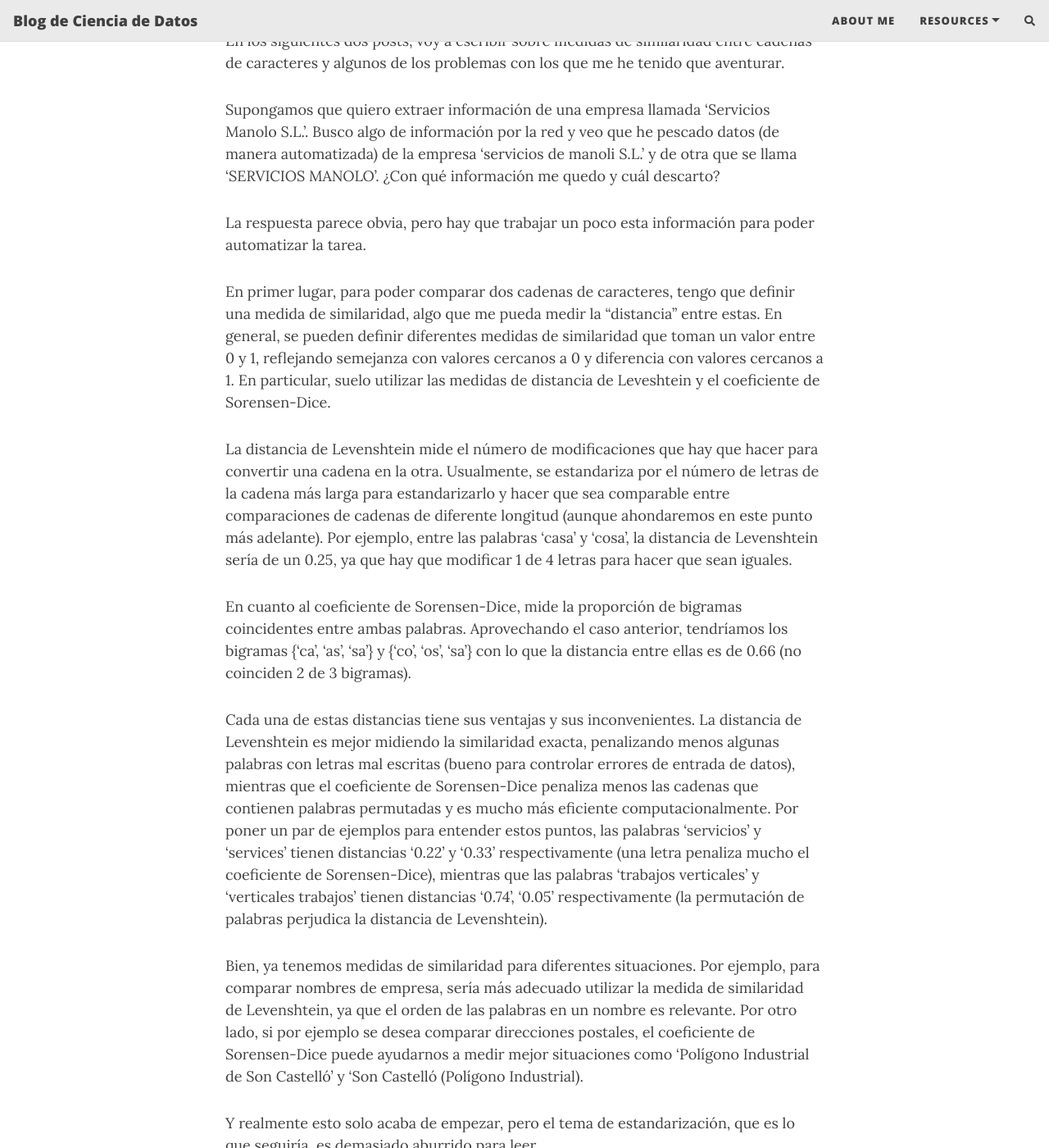
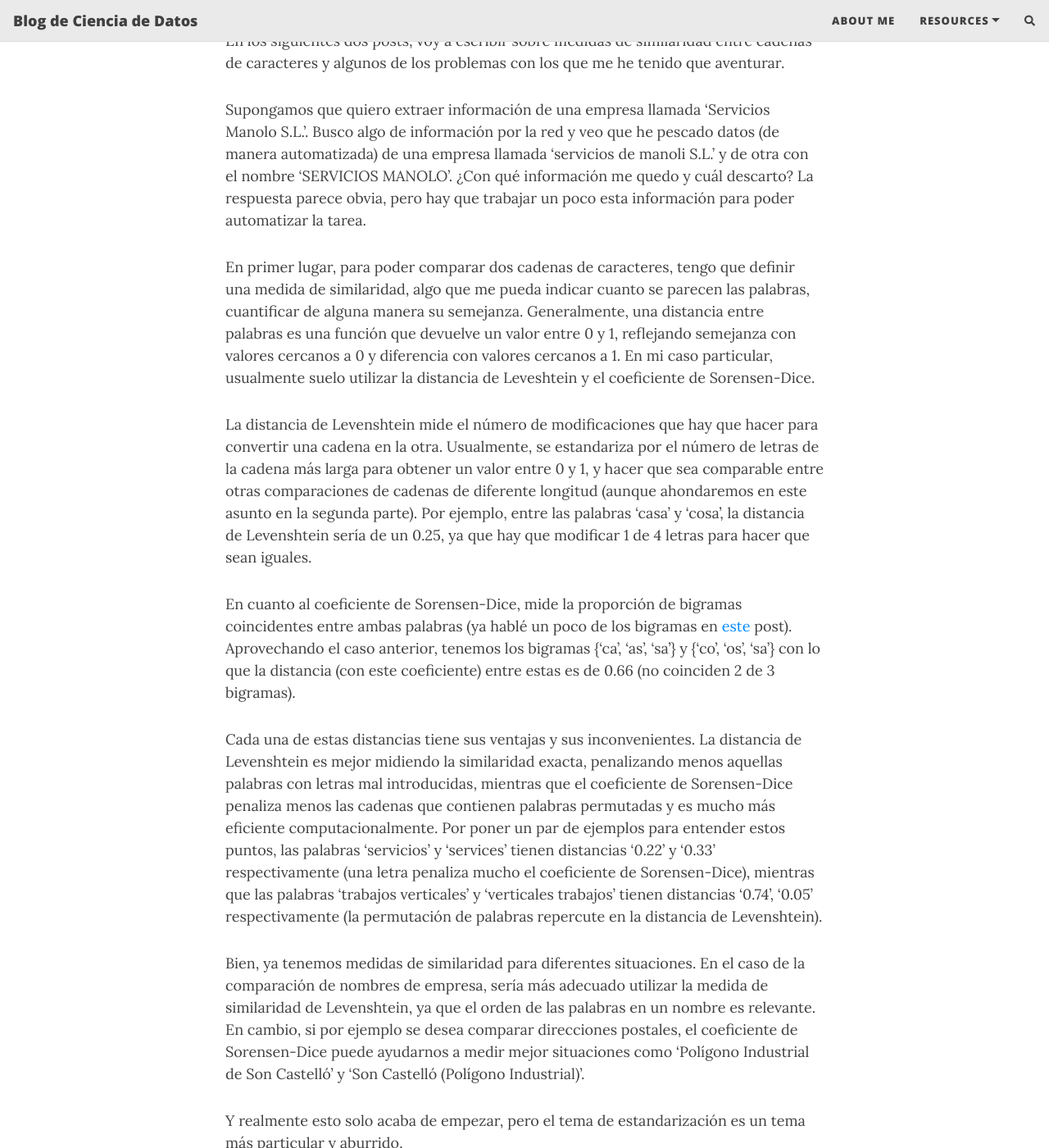
Before and after one commit to JordiRiMe/jordirime.github.io, a Jekyll site: the page built from _posts/2023-01-25-string-similarity-part1.md, in a window 1280 px wide and 1400 px high, scrolled down 269 px. Shown: the whole window at 82% size. Built offline with Jekyll 4.4.1, drawn with Linux system fonts in a browser that asks for light colours; nearby versions of some CDN libraries; comment, search, counter and statistics services are not loaded; some of the changed text lies outside the part shown.

Commit message:
Update 2023-01-25-string-similarity-part1.md

```diff
--- a/_posts/2023-01-25-string-similarity-part1.md
+++ b/_posts/2023-01-25-string-similarity-part1.md
@@ -17,18 +17,16 @@ tags:
 
 En los siguientes dos posts, voy a escribir sobre medidas de similaridad entre cadenas de caracteres y algunos de los problemas con los que me he tenido que aventurar.
 
-Supongamos que quiero extraer información de una empresa llamada 'Servicios Manolo S.L.'. Busco algo de información por la red y veo que he pescado datos (de manera automatizada) de la empresa 'servicios de manoli S.L.' y de otra que se llama 'SERVICIOS MANOLO'. ¿Con qué información me quedo y cuál descarto?
+Supongamos que quiero extraer información de una empresa llamada 'Servicios Manolo S.L.'. Busco algo de información por la red y veo que he pescado datos (de manera automatizada) de una empresa llamada 'servicios de manoli S.L.' y de otra con el nombre 'SERVICIOS MANOLO'. ¿Con qué información me quedo y cuál descarto? La respuesta parece obvia, pero hay que trabajar un poco esta información para poder automatizar la tarea.
 
-La respuesta parece obvia, pero hay que trabajar un poco esta información para poder automatizar la tarea.
+En primer lugar, para poder comparar dos cadenas de caracteres, tengo que definir una medida de similaridad, algo que me pueda indicar cuanto se parecen las palabras, cuantificar de alguna manera su semejanza. Generalmente, una distancia entre palabras es una función que devuelve un valor entre 0 y 1, reflejando semejanza con valores cercanos a 0 y diferencia con valores cercanos a 1. En mi caso particular, usualmente suelo utilizar la distancia de Leveshtein y el coeficiente de Sorensen-Dice.
 
-En primer lugar, para poder comparar dos cadenas de caracteres, tengo que definir una medida de similaridad, algo que me pueda medir la "distancia" entre estas. En general, se pueden definir diferentes medidas de similaridad que toman un valor entre 0 y 1, reflejando semejanza con valores cercanos a 0 y diferencia con valores cercanos a 1. En particular, suelo utilizar las medidas de distancia de Leveshtein y el coeficiente de Sorensen-Dice.
+La distancia de Levenshtein mide el número de modificaciones que hay que hacer para convertir una cadena en la otra. Usualmente, se estandariza por el número de letras de la cadena más larga para obtener un valor entre 0 y 1, y hacer que sea comparable entre otras comparaciones de cadenas de diferente longitud (aunque ahondaremos en este asunto en la segunda parte). Por ejemplo, entre las palabras 'casa' y 'cosa', la distancia de Levenshtein sería de un 0.25, ya que hay que modificar 1 de 4 letras para hacer que sean iguales.
 
-La distancia de Levenshtein mide el número de modificaciones que hay que hacer para convertir una cadena en la otra. Usualmente, se estandariza por el número de letras de la cadena más larga para estandarizarlo y hacer que sea comparable entre comparaciones de cadenas de diferente longitud (aunque ahondaremos en este punto más adelante). Por ejemplo, entre las palabras 'casa' y 'cosa', la distancia de Levenshtein sería de un 0.25, ya que hay que modificar 1 de 4 letras para hacer que sean iguales.
+En cuanto al coeficiente de Sorensen-Dice, mide la proporción de bigramas coincidentes entre ambas palabras (ya hablé un poco de los bigramas en [este](https://jordirime.github.io/2023-01-23-language-detector/) post). Aprovechando el caso anterior, tenemos los bigramas {'ca', 'as', 'sa'} y {'co', 'os', 'sa'} con lo que la distancia (con este coeficiente) entre estas es de 0.66 (no coinciden 2 de 3 bigramas).
 
-En cuanto al coeficiente de Sorensen-Dice, mide la proporción de bigramas coincidentes entre ambas palabras. Aprovechando el caso anterior, tendríamos los bigramas {'ca', 'as', 'sa'} y {'co', 'os', 'sa'} con lo que la distancia entre ellas es de 0.66 (no coinciden 2 de 3 bigramas).
+Cada una de estas distancias tiene sus ventajas y sus inconvenientes. La distancia de Levenshtein es mejor midiendo la similaridad exacta, penalizando menos aquellas palabras con letras mal introducidas, mientras que el coeficiente de Sorensen-Dice penaliza menos las cadenas que contienen palabras permutadas y es mucho más eficiente computacionalmente. Por poner un par de ejemplos para entender estos puntos, las palabras 'servicios' y 'services' tienen distancias '0.22' y '0.33' respectivamente (una letra penaliza mucho el coeficiente de Sorensen-Dice), mientras que las palabras 'trabajos verticales' y 'verticales trabajos' tienen distancias '0.74', '0.05' respectivamente (la permutación de palabras repercute en la distancia de Levenshtein).
 
-Cada una de estas distancias tiene sus ventajas y sus inconvenientes. La distancia de Levenshtein es mejor midiendo la similaridad exacta, penalizando menos algunas palabras con letras mal escritas (bueno para controlar errores de entrada de datos), mientras que el coeficiente de Sorensen-Dice penaliza menos las cadenas que contienen palabras permutadas y es mucho más eficiente computacionalmente. Por poner un par de ejemplos para entender estos puntos, las palabras 'servicios' y 'services' tienen distancias '0.22' y '0.33' respectivamente (una letra penaliza mucho el coeficiente de Sorensen-Dice), mientras que las palabras 'trabajos verticales' y 'verticales trabajos' tienen distancias '0.74', '0.05' respectivamente (la permutación de palabras perjudica la distancia de Levenshtein).
+Bien, ya tenemos medidas de similaridad para diferentes situaciones. En el caso de la comparación de nombres de empresa, sería más adecuado utilizar la medida de similaridad de Levenshtein, ya que el orden de las palabras en un nombre es relevante. En cambio, si por ejemplo se desea comparar direcciones postales, el coeficiente de Sorensen-Dice puede ayudarnos a medir mejor situaciones como 'Polígono Industrial de Son Castelló' y 'Son Castelló (Polígono Industrial)'.
 
-Bien, ya tenemos medidas de similaridad para diferentes situaciones. Por ejemplo, para comparar nombres de empresa, sería más adecuado utilizar la medida de similaridad de Levenshtein, ya que el orden de las palabras en un nombre es relevante. Por otro lado, si por ejemplo se desea comparar direcciones postales, el coeficiente de Sorensen-Dice puede ayudarnos a medir mejor situaciones como 'Polígono Industrial de Son Castelló' y 'Son Castelló (Polígono Industrial).
-
-Y realmente esto solo acaba de empezar, pero el tema de estandarización, que es lo que seguiría, es demasiado aburrido para leer.
+Y realmente esto solo acaba de empezar, pero el tema de estandarización es un tema más particular y aburrido.
```
